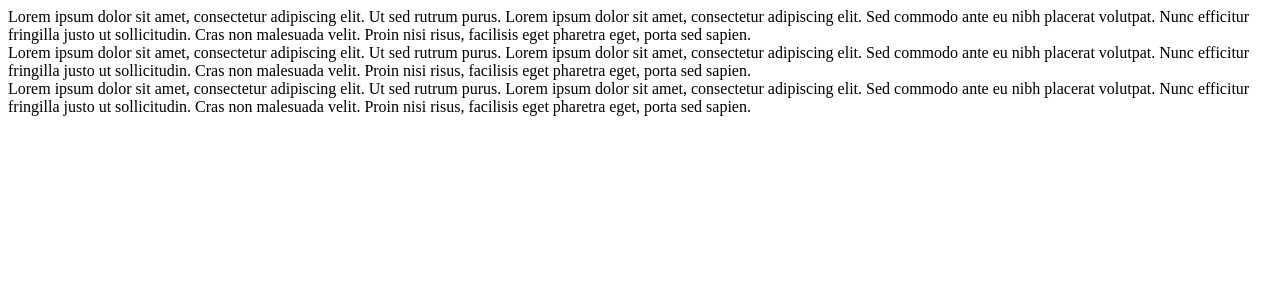
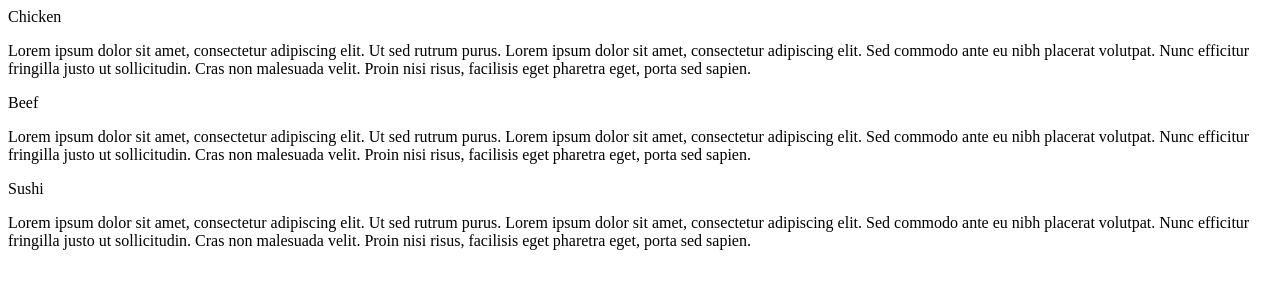
Before and after one commit to naruto3608/crs-lesson2, a plain HTML site: page index.html in a window 1280 px wide. Drawn offline with Linux system fonts and the light colour scheme.

Commit message:
Update index.html

```diff
--- a/index.html
+++ b/index.html
@@ -6,19 +6,22 @@
 <body>
 
 
-<div class="row">
+<div >
 
+		<div class=class1>
+		<span id="food1">Chicken</span>
+		<p>Lorem ipsum dolor sit amet, consectetur adipiscing elit. Ut sed rutrum purus. Lorem ipsum dolor sit amet, consectetur adipiscing elit. Sed commodo ante eu nibh placerat volutpat. Nunc efficitur fringilla justo ut sollicitudin. Cras non malesuada velit. Proin nisi risus, facilisis eget pharetra eget, porta sed sapien.</p>
+		</div>
 
-		<div class="desc">Lorem ipsum dolor sit amet, consectetur adipiscing elit. Ut sed rutrum purus. Lorem ipsum dolor sit amet, consectetur adipiscing elit. Sed commodo ante eu nibh placerat volutpat. Nunc efficitur fringilla justo ut sollicitudin. Cras non malesuada velit. Proin nisi risus, facilisis eget pharetra eget, porta sed sapien.</div>
+		<div class=class2>
+		<span id="food2">Beef</span>
+		<p>Lorem ipsum dolor sit amet, consectetur adipiscing elit. Ut sed rutrum purus. Lorem ipsum dolor sit amet, consectetur adipiscing elit. Sed commodo ante eu nibh placerat volutpat. Nunc efficitur fringilla justo ut sollicitudin. Cras non malesuada velit. Proin nisi risus, facilisis eget pharetra eget, porta sed sapien.</p>
+		</div>
 
-
-
-		<div class="desc">Lorem ipsum dolor sit amet, consectetur adipiscing elit. Ut sed rutrum purus. Lorem ipsum dolor sit amet, consectetur adipiscing elit. Sed commodo ante eu nibh placerat volutpat. Nunc efficitur fringilla justo ut sollicitudin. Cras non malesuada velit. Proin nisi risus, facilisis eget pharetra eget, porta sed sapien.</div>
-
-
-
-		<div class="desc">Lorem ipsum dolor sit amet, consectetur adipiscing elit. Ut sed rutrum purus. Lorem ipsum dolor sit amet, consectetur adipiscing elit. Sed commodo ante eu nibh placerat volutpat. Nunc efficitur fringilla justo ut sollicitudin. Cras non malesuada velit. Proin nisi risus, facilisis eget pharetra eget, porta sed sapien.</div>
-
+		<div class=class3>
+		<span id="food3">Sushi</span>
+		<p>Lorem ipsum dolor sit amet, consectetur adipiscing elit. Ut sed rutrum purus. Lorem ipsum dolor sit amet, consectetur adipiscing elit. Sed commodo ante eu nibh placerat volutpat. Nunc efficitur fringilla justo ut sollicitudin. Cras non malesuada velit. Proin nisi risus, facilisis eget pharetra eget, porta sed sapien.</p>
+		</div>
 </div>
 </body>
 </html>
```
